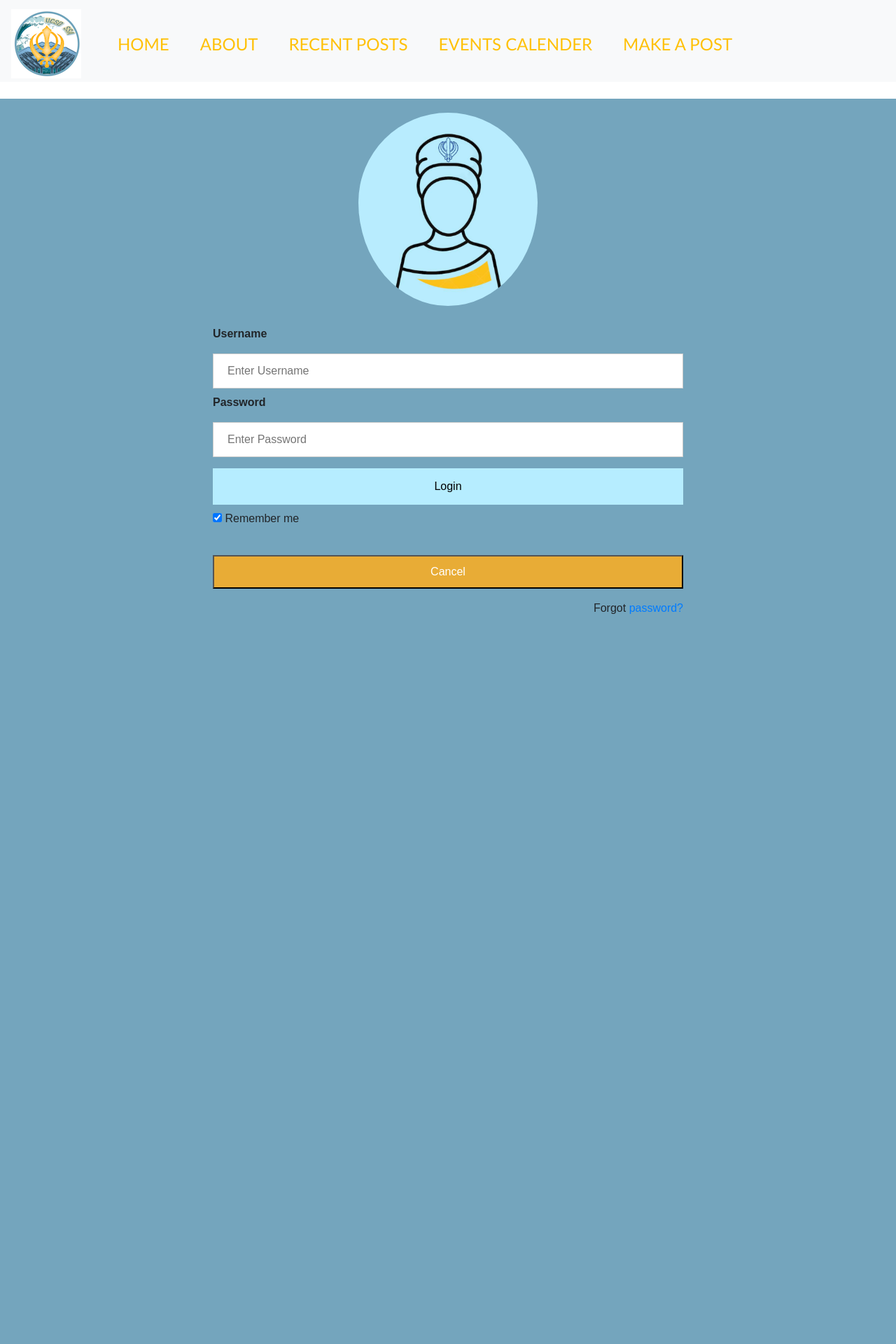
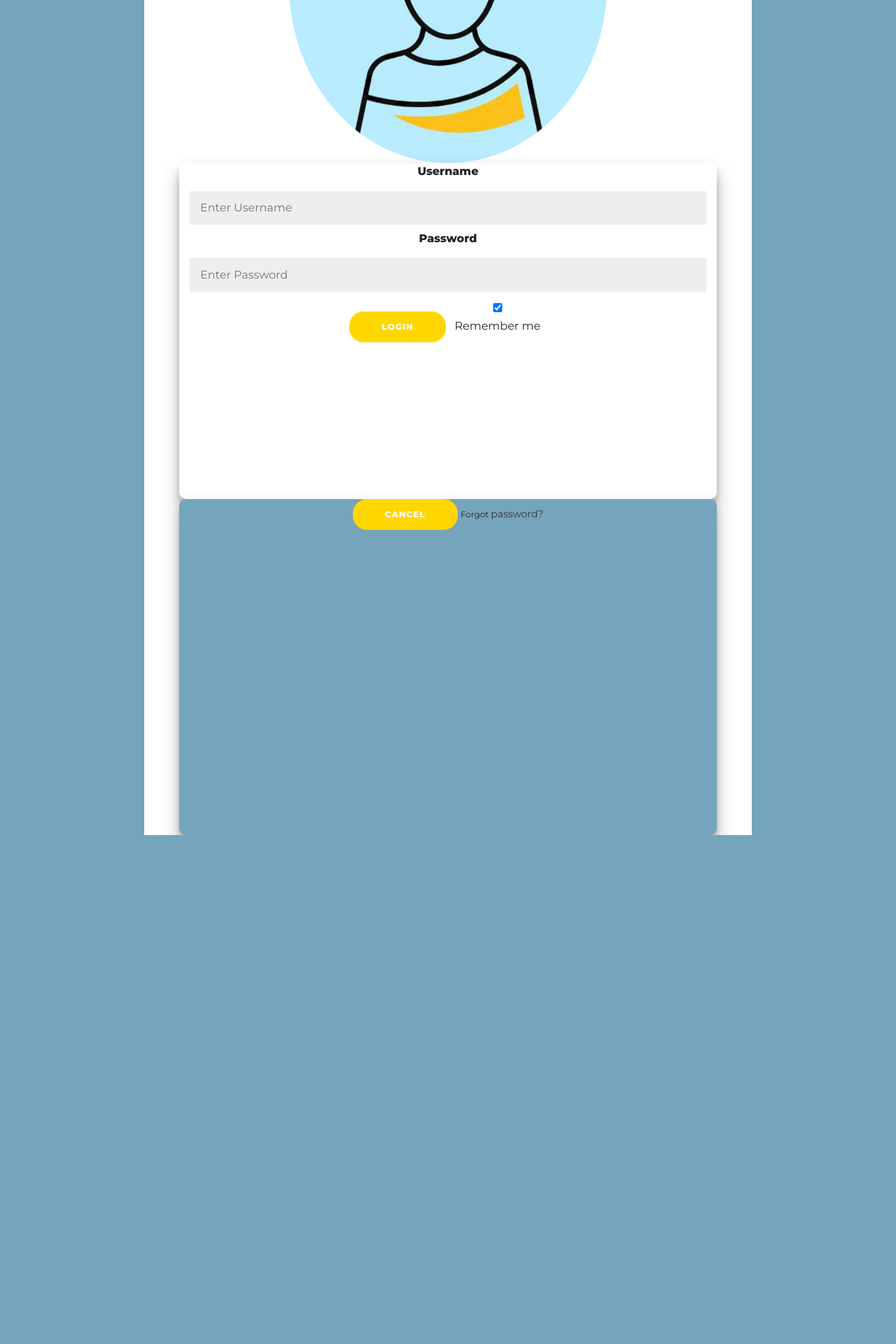
Before and after one commit to Vedparkash5/SSA-Website, a PHP site: page /MakePost.html in a window 1280 px wide. Shown: the top 1920 px of the page at 70% size. After the commit the page ends 1193 px from the top, so only its background shows below. Run offline with PHP 8.4, Linux system fonts and the light colour scheme.

Commit message:
Update login.css
updated login look

```diff
--- a/ssa_website/login.css
+++ b/ssa_website/login.css
@@ -1,100 +1,234 @@
-.navbar {
 
-    border-color: gold;
-  }
-  .navbar .collapse ul li a{
-    font-size: x-large;
-    font-family: 'Gill Sans', 'Gill Sans MT', Calibri, 'Trebuchet MS', sans-serif;
-   font-weight: lighter;
-   }
-   .navbar .navbar-toggler  {
-     background-color: rgb(230, 175, 25);
-     border-color: gold;
-   }
-   .navbar-nav > li{
-     padding-left:28px;
 
-   }
-   .navbar{
-       padding-bottom:0%;
-   }
 
-   .middle {
-     background-color:#74A5Bd;
-     width:100vw;
-     height:200vw;
-     padding-top: none;
-   }
 
-body {font-family: Arial, Helvetica, sans-serif;}
-form {border: 3px  }
+@import url('https://fonts.googleapis.com/css?family=Montserrat:400,800');
 
-input[type=text], input[type=password] {
-  width: 100%;
-  padding: 12px 20px;
-  margin: 8px 0;
-  display: inline-block;
-  border: 1px solid #ccc;
-  box-sizing: border-box;
+* {
+   box-sizing: border-box;
+}
+img.avatar {
+   width: 60%;
+   border-radius: 50%;
+   padding-top: 20px;
+ }
+body {
+   background: #74A5Bd;
+   display: flex;
+   justify-content: center;
+   align-items: center;
+   flex-direction: column;
+   font-family: 'Montserrat', sans-serif;
+   height: 100vh;
+   margin: -20px 0 50px;
 }
 
-.loginbtn {
-  background-color: #B6EDFF;
-  color: black;
-  padding: 14px 20px;
-  margin: 8px 0;
-  border: none;
-  cursor: pointer;
-  width: 100%;
+h1 {
+   font-weight: bold;
+   margin: 0;
 }
 
-.loginbtn:hover {
-  opacity: 0.8;
+h2 {
+   text-align: center;
 }
 
-.cancelbtn {
-  width: 100%;
-  padding: 10px 18px;
-  background-color: #E8AC36;
-  color:white;
-}
-.cancelbtn:hover{
-  opacity: .8;
+p {
+   font-size: 14px;
+   font-weight: 100;
+   line-height: 20px;
+   letter-spacing: 0.5px;
+   margin: 20px 0 30px;
 }
 
-.imgcontainer {
-  text-align: center;
-  margin: 24px 0 12px 0;
-  padding-top: 0%;
+span {
+   font-size: 12px;
 }
 
-img.avatar {
-  width: 20%;
-  border-radius: 50%;
-  padding-top: 20px;
+a {
+   color: #333;
+   font-size: 14px;
+   text-decoration: none;
+   margin: 15px 0;
+}
+
+button {
+   border-radius: 20px;
+   border: 1px solid Gold;
+   background-color: Gold;
+   color: #FFFFFF;
+   font-size: 12px;
+   font-weight: bold;
+   padding: 12px 45px;
+   letter-spacing: 1px;
+   text-transform: uppercase;
+   transition: transform 80ms ease-in;
+}
+
+button:active {
+   transform: scale(0.95);
+}
+
+button:focus {
+   outline: none;
+}
+
+button.ghost {
+   background-color: transparent;
+   border-color: #FFFFFF;
+}
+
+form {
+   background-color: #FFFFFF;
+   display: flex;
+   align-items: center;
+   justify-content: center;
+   flex-direction: column;
+   padding: 0 50px;
+   height: 100%;
+   text-align: center;
+}
+
+input {
+   background-color: #eee;
+   border: none;
+   padding: 12px 15px;
+   margin: 8px 0;
+   width: 100%;
 }
 
 .container {
-  padding: 16px;
-  width: 55%;
+   background-color: #fff;
+   border-radius: 10px;
+   box-shadow: 0 14px 28px rgba(0,0,0,0.25),
+           0 10px 10px rgba(0,0,0,0.22);
+   position: relative;
+   overflow: hidden;
+   width: 768px;
+   max-width: 100%;
+   min-height: 480px;
 }
 
-span.psw {
-  float: right;
-  padding-top: 16px;
+.form-container {
+   position: absolute;
+   top: 0;
+   height: 100%;
+   transition: all 0.6s ease-in-out;
 }
 
-/* Change styles for span and cancel button on extra small screens */
-@media screen and (max-width: 300px) {
-  span.psw {
-     display: block;
-     float: none;
-  }
-  .cancelbtn {
-     width: 100%;
-  }
-  .container {
-    padding: 100px;
-    width: 25%;
-  }
+.sign-in-container {
+   left: 0;
+   width: 50%;
+   z-index: 2;
 }
+
+.container.right-panel-active .sign-in-container {
+   transform: translateX(100%);
+}
+
+.sign-up-container {
+   left: 0;
+   width: 50%;
+   opacity: 0;
+   z-index: 1;
+}
+
+.container.right-panel-active .sign-up-container {
+   transform: translateX(100%);
+   opacity: 1;
+   z-index: 5;
+   animation: show 0.6s;
+}
+
+@keyframes show {
+   0%, 49.99% {
+       opacity: 0;
+       z-index: 1;
+   }
+
+   50%, 100% {
+       opacity: 1;
+       z-index: 5;
+   }
+}
+
+.overlay-container {
+   position: absolute;
+   top: 0;
+   left: 50%;
+   width: 50%;
+   height: 100%;
+   overflow: hidden;
+   transition: transform 0.6s ease-in-out;
+   z-index: 100;
+}
+
+.container.right-panel-active .overlay-container{
+   transform: translateX(-100%);
+}
+
+.overlay {
+   background:  Gold;
+   background: -webkit-linear-gradient(to right, Gold,  Gold);
+   background: linear-gradient(to right, Gold, Gold);
+   background-repeat: no-repeat;
+   background-size: cover;
+   background-position: 0 0;
+   color: #FFFFFF;
+   position: relative;
+   left: -100%;
+   height: 100%;
+   width: 200%;
+   transform: translateX(0);
+   transition: transform 0.6s ease-in-out;
+}
+
+.container.right-panel-active .overlay {
+   transform: translateX(50%);
+}
+
+.overlay-panel {
+   position: absolute;
+   display: flex;
+   align-items: center;
+   justify-content: center;
+   flex-direction: column;
+   padding: 0 40px;
+   text-align: center;
+   top: 0;
+   height: 100%;
+   width: 50%;
+   transform: translateX(0);
+   transition: transform 0.6s ease-in-out;
+}
+
+.overlay-left {
+   transform: translateX(-20%);
+}
+
+.container.right-panel-active .overlay-left {
+   transform: translateX(0);
+}
+
+.overlay-right {
+   right: 0;
+   transform: translateX(0);
+}
+
+.container.right-panel-active .overlay-right {
+   transform: translateX(20%);
+}
+
+.social-container {
+   margin: 20px 0;
+}
+
+.social-container a {
+   border: 1px solid #DDDDDD;
+   border-radius: 50%;
+   display: inline-flex;
+   justify-content: center;
+   align-items: center;
+   margin: 0 5px;
+   height: 40px;
+   width: 40px;
+}
```
